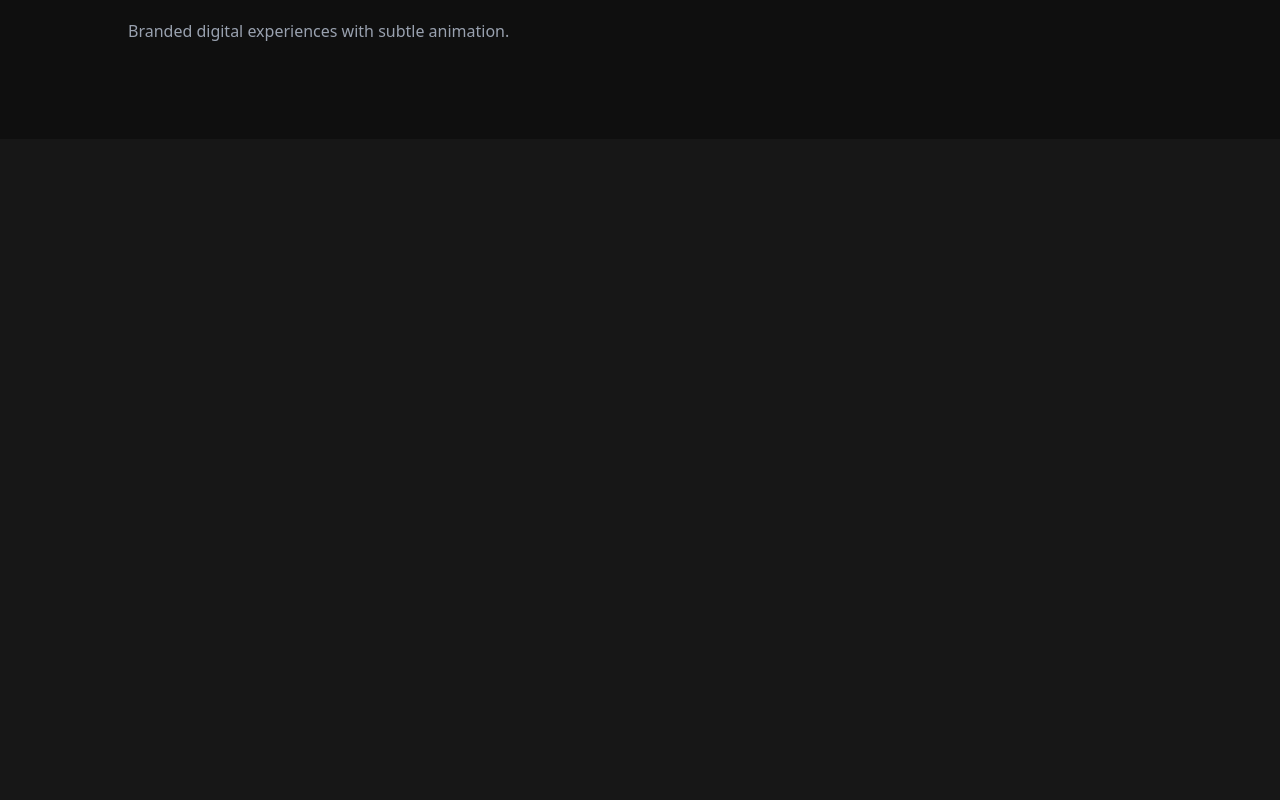
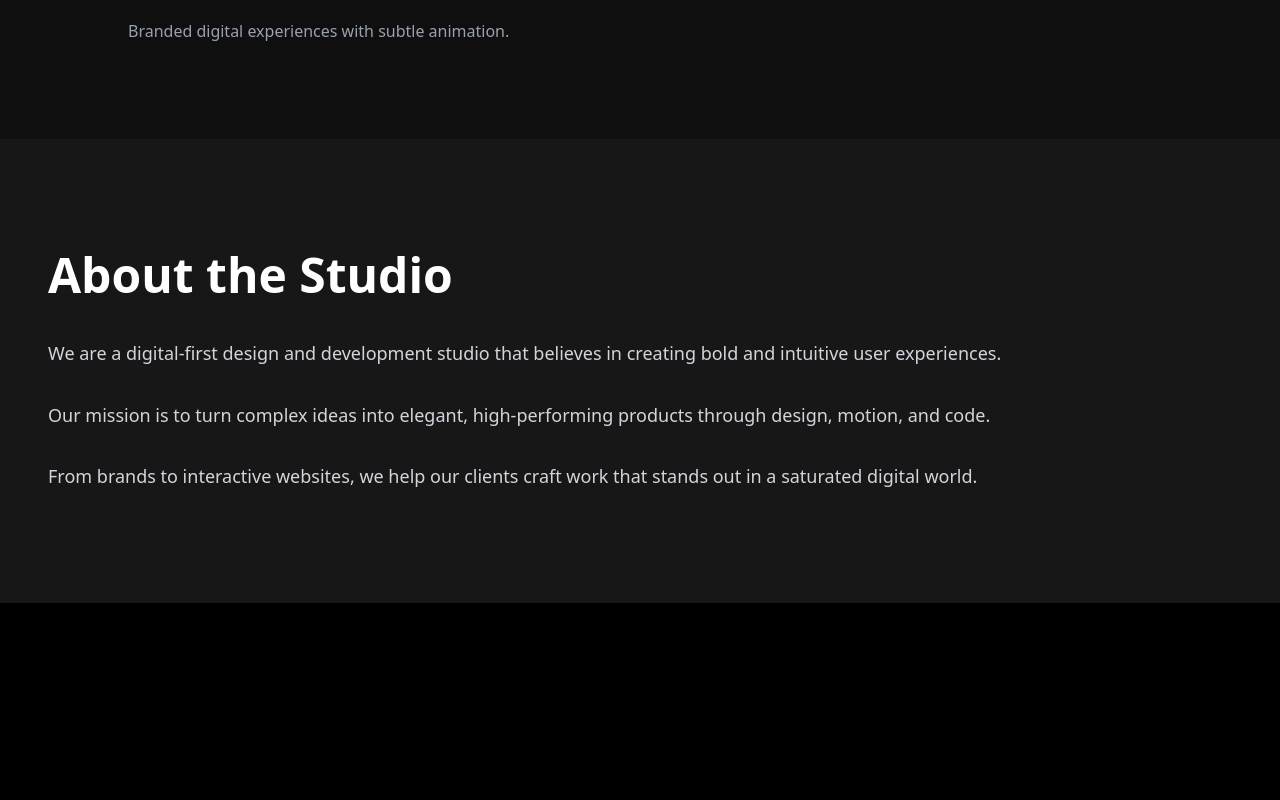
Before and after one commit to manucho4015/nk-studio-clone, a React (Vite) app: page / in a window 1280 px wide. Shown: the part 2760-3560 px from the top of the page. Built offline with nearby package versions, Linux system fonts and the light colour scheme.

Commit message:
integrate 'AboutSection' component

```diff
--- a/src/App.tsx
+++ b/src/App.tsx
@@ -3,6 +3,7 @@
 import HeroSection from "./components/HeroSection"
 import Header from "./components/Header"
 import ProjectShowcase from "./components/ProjectShowcase"
+import AboutSection from "./components/AboutSection"
 
 function App() {
 
@@ -12,7 +13,7 @@ function App() {
       <main>
         <HeroSection />
         <ProjectShowcase />
-        <div className="h-screen bg-neutral-900" id="about"></div>
+        <AboutSection />
         <div className="h-screen bg-black" id="contact"></div>
       </main>
     </div>
```
